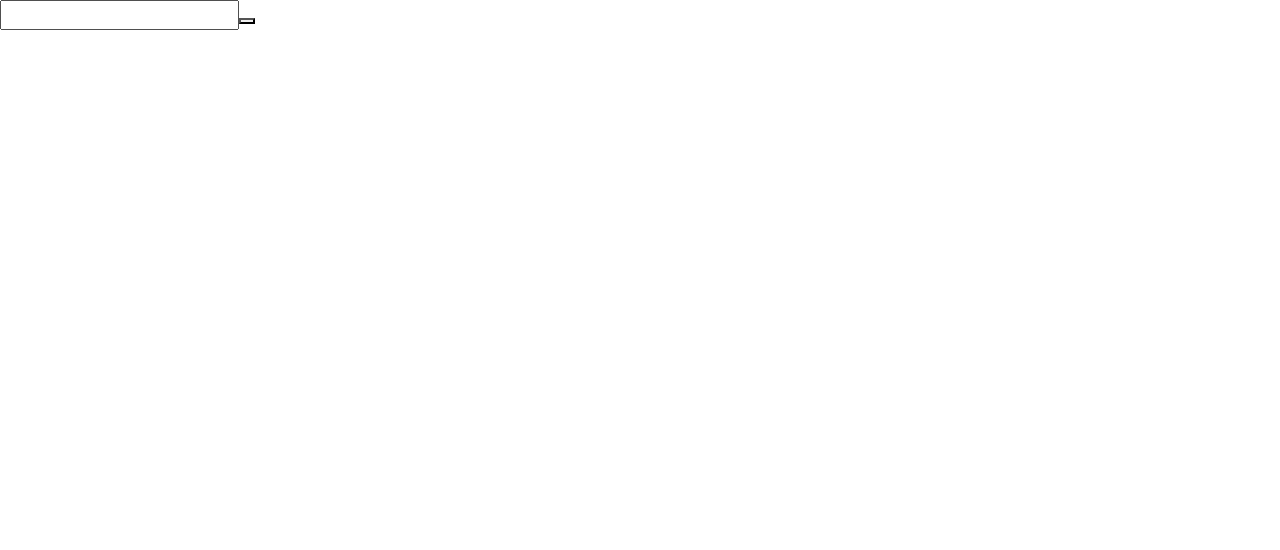
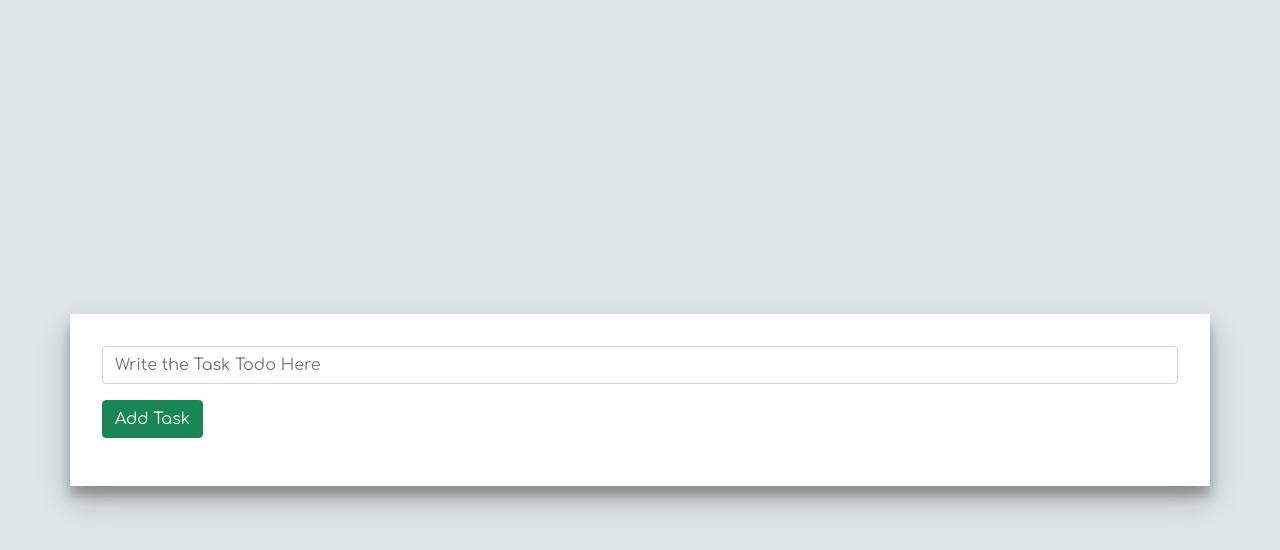
Before and after one commit to zainzahid/todo-list, an Angular app in the folder todo-list-front/: page / in a window 1280 px wide. Shown: the top 550 px of the page. Built offline with nearby package versions, Linux system fonts and the light colour scheme.

Commit message:
Refactor HTML to Add Task Logic + Stying

```diff
--- a/todo-list-front/src/app/app.component.html
+++ b/todo-list-front/src/app/app.component.html
@@ -1,5 +1,13 @@
-<input type="text" id="todo">
+<div class="bg-container">
+    <div class="container my-3">
+      <input id="todo" type="text" [(ngModel)]="newTask" class="form-control" [ngClass]="{'is-invalid': invalid}" placeholder="Write the Task Todo Here">
+      <div *ngIf="invalid" class="invalid-feedback">
+        Please provide a task
+      </div>
+      <button id="submit" type="button" class="btn btn-success mt-3" (click)="addTask()">Add Task</button>
+      <ul id="list" class="list-group mt-3">
+        <li class="list-group-item" *ngFor="let task of tasks">{{ task }}</li>
+      </ul>
+    </div>
 
-<button id="submit"></button>
-
-<ul id="list"></ul>
+  </div>
--- a/todo-list-front/src/app/app.component.scss
+++ b/todo-list-front/src/app/app.component.scss
@@ -0,0 +1,18 @@
+@import url('https://fonts.googleapis.com/css2?family=Comfortaa&display=swap');
+
+.bg-container {
+    font-family: 'Comfortaa', cursive;
+    display: flex;
+    align-items: center;
+    justify-content: center;
+    background: #dfe6e9;
+    min-height: 100vh;
+    min-width: 100vw;
+}
+
+.container {
+    background: #fff;
+    margin: 2rem;
+    padding: 2rem;
+    box-shadow: 0 14px 28px rgba(0,0,0,0.25), 0 10px 10px rgba(0,0,0,0.22);
+}
```
Also changed, not shown: 1 other file (tests, documents, lock files or other folders).
